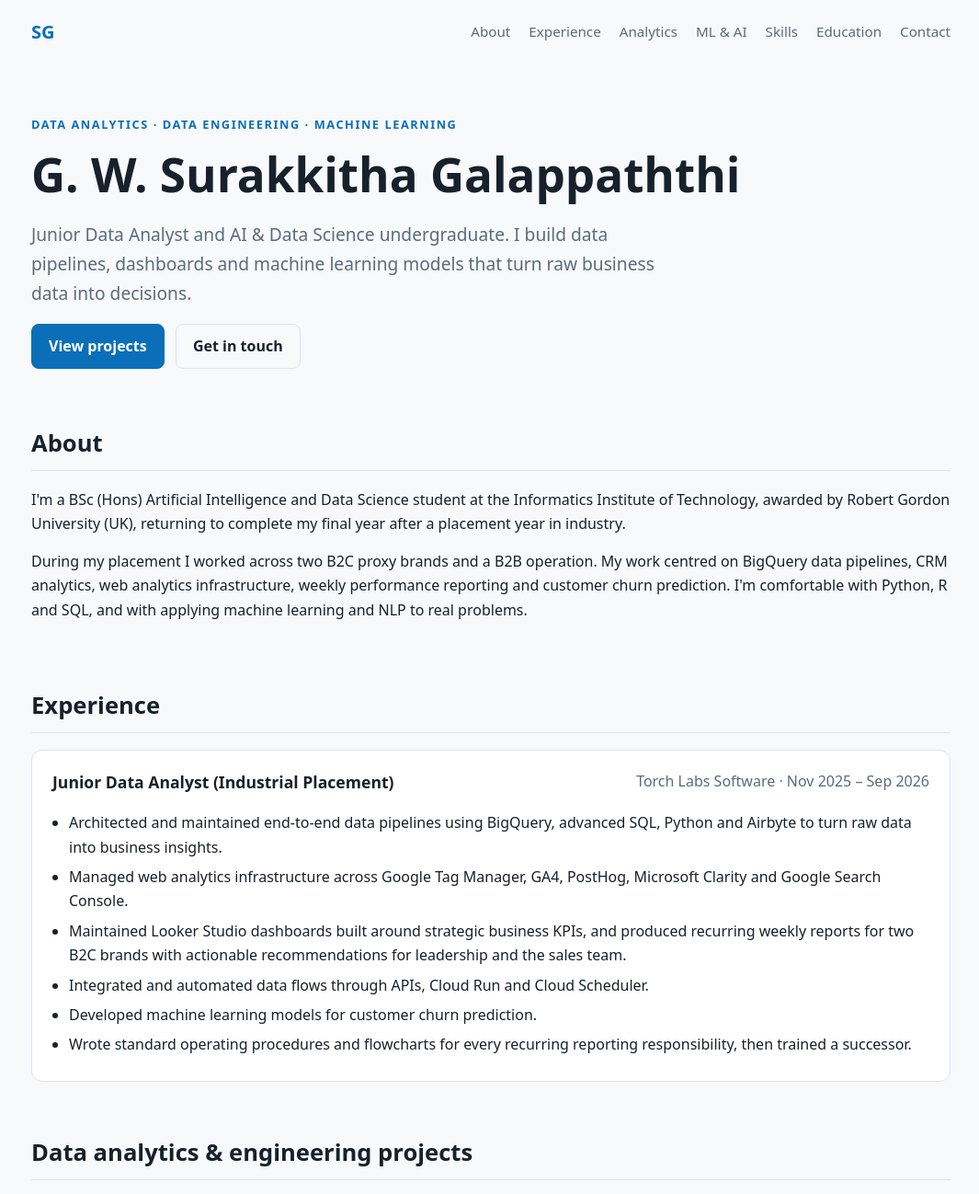
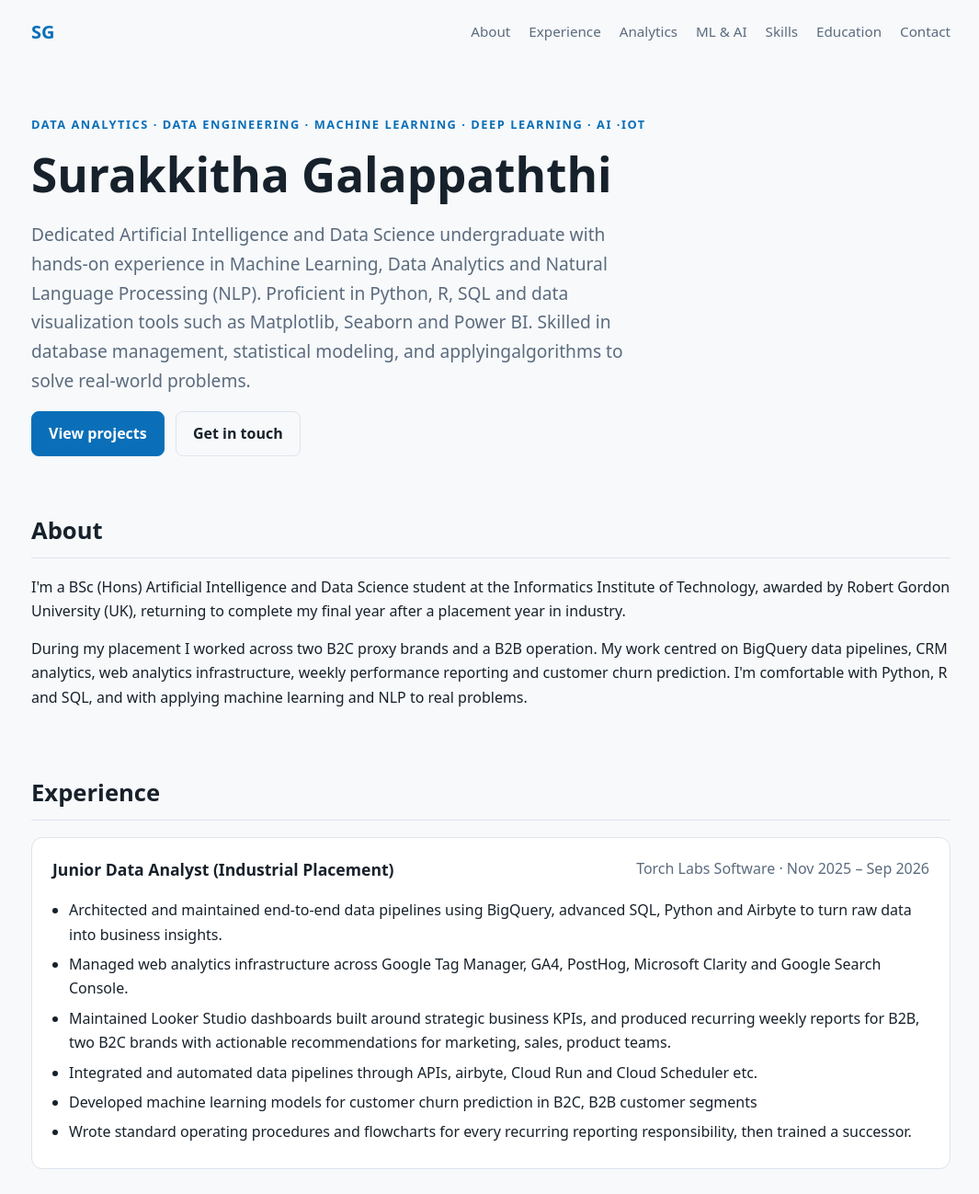
Before and after one commit to zurii-07/zurii-07.github.io, a plain HTML site: page index.html in a window 1280 px wide. Shown: the top 1298 px of the page at 92% size, without its empty margins (106-1171 px from the left). Drawn offline with Linux system fonts and the light colour scheme.

Commit message:
Content Update

```diff
--- a/index.html
+++ b/index.html
@@ -25,9 +25,9 @@
 <main id="top">
 
   <section class="hero">
-    <p class="eyebrow">Data Analytics &middot; Data Engineering &middot; Machine Learning</p>
-    <h1>G. W. Surakkitha Galappaththi</h1>
-    <p class="lead">Junior Data Analyst and AI &amp; Data Science undergraduate. I build data pipelines, dashboards and machine learning models that turn raw business data into decisions.</p>
+    <p class="eyebrow">Data Analytics &middot; Data Engineering &middot; Machine Learning &middot; Deep Learning &middot; AI &middot;IOT </p>
+    <h1>Surakkitha Galappaththi</h1>
+    <p class="lead">Dedicated Artificial Intelligence and Data Science undergraduate with hands-on experience in Machine Learning, Data Analytics and Natural Language Processing (NLP). Proficient in Python, R, SQL and data visualization tools such as Matplotlib, Seaborn and Power BI. Skilled in database management, statistical modeling, and applyingalgorithms to solve real-world problems.</p>
     <div class="cta">
       <a class="btn primary" href="#projects">View projects</a>
       <a class="btn" href="#contact">Get in touch</a>
@@ -50,9 +50,9 @@
       <ul>
         <li>Architected and maintained end-to-end data pipelines using BigQuery, advanced SQL, Python and Airbyte to turn raw data into business insights.</li>
         <li>Managed web analytics infrastructure across Google Tag Manager, GA4, PostHog, Microsoft Clarity and Google Search Console.</li>
-        <li>Maintained Looker Studio dashboards built around strategic business KPIs, and produced recurring weekly reports for two B2C brands with actionable recommendations for leadership and the sales team.</li>
-        <li>Integrated and automated data flows through APIs, Cloud Run and Cloud Scheduler.</li>
-        <li>Developed machine learning models for customer churn prediction.</li>
+        <li>Maintained Looker Studio dashboards built around strategic business KPIs, and produced recurring weekly reports for B2B, two B2C brands with actionable recommendations for marketing, sales, product teams.</li>
+        <li>Integrated and automated data pipelines through APIs, airbyte, Cloud Run and Cloud Scheduler etc.</li>
+        <li>Developed machine learning models for customer churn prediction in B2C, B2B customer segments</li>
         <li>Wrote standard operating procedures and flowcharts for every recurring reporting responsibility, then trained a successor.</li>
       </ul>
     </article>
```
